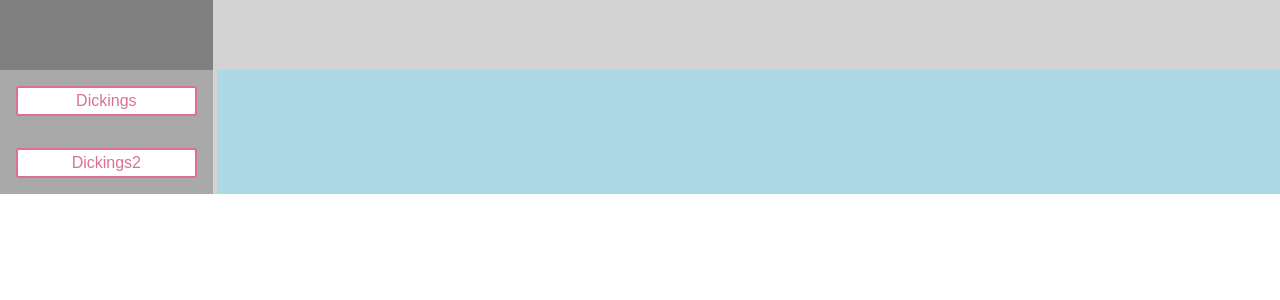
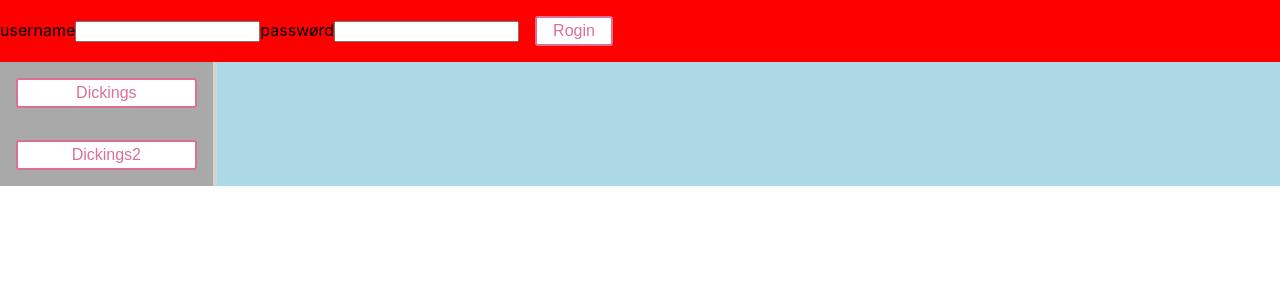
Before and after one commit to Andreasfv/reactjs-apollo-typescript-base, a React (Create React App) app: page / in a window 1280 px wide. Shown: the top 300 px of the page. Built offline with nearby package versions, Linux system fonts and the light colour scheme.

Commit message:
feat(header): Added header with simple login form

```diff
--- a/src/components/button/customButton.tsx
+++ b/src/components/button/customButton.tsx
@@ -4,8 +4,9 @@ import styled from "styled-components";
 
 interface ButtonProps {
     primary?: boolean;
-    className: string;
+    className?: string;
     children: string;
+    onClick?: () => void;
 }
 
 const BtnElement = styled.button<ButtonProps>`
@@ -20,8 +21,19 @@ const BtnElement = styled.button<ButtonProps>`
     border-radius: 3px;
 `;
 
-const Button: React.FC<ButtonProps> = ({ className, children }) => {
-    return <BtnElement className={className}>{children}</BtnElement>;
+const Button: React.FC<ButtonProps> = ({ className, children, onClick }) => {
+    return (
+        <BtnElement onClick={onClick} className={className}>
+            {children}
+        </BtnElement>
+    );
+};
+
+Button.defaultProps = {
+    onClick: () => {},
+    primary: false,
+    children: "",
+    className: "",
 };
 
 export default Button;
--- a/src/containers/AuthRouter.tsx
+++ b/src/containers/AuthRouter.tsx
@@ -1,4 +1,4 @@
-import React from "react";
+import React, { useEffect, useState } from "react";
 import styled from "styled-components";
 import FrontPage from "../modules/frontpage";
 import Bootstrap from "./bootstrap";
@@ -9,6 +9,10 @@ import {
     //Redirect,
 } from "react-router-dom";
 import AllShifts from "../modules/allshifts";
+import { useMutation } from "@apollo/client";
+import { VERIFY_USER } from "../util/queries/user";
+import User from "../types/User";
+import AuthContext from "../context/AuthContext";
 
 interface Props {
     mobile: boolean;
@@ -52,21 +56,37 @@ const HeaderWrapper = styled.header<HeaderWrapperProps>`
 `;
 
 interface RouterProps {}
-const AuthRouter: React.FC<RouterProps> = () => {
-    console.log("ROUTER WAS LOADED");
+const AuthRouter: React.FC<RouterProps> = (props) => {
+    const [getCookdUser, { loading, error, data }] = useMutation(VERIFY_USER);
+    const [auth, setAuth] = useState<User | null>(null);
+    console.log("authRouter", props);
+    useEffect(() => {
+        //getCookdUser({variables: {token: }})
+        console.log(auth);
+    }, [auth]);
     return (
+        <AuthContext.Provider
+            value={{
+                user: auth,
+                setUser: setAuth,
+            }}
+        >
             <Router>
                 <Routes>
+                    <>{auth ? auth?.username : ""}</>
                     <Route path="/" element={<Bootstrap />}>
                         <Route path="/frontpage" element={<FrontPage />} />
                         <Route
                             path="/mordi"
-                        element={<div>MORDI fortjener en blomst {"<3"}</div>}
+                            element={
+                                <div>MORDI fortjener en blomst {"<3"}</div>
+                            }
                         />
                         <Route path="/shifts" element={<AllShifts />} />
                     </Route>
                 </Routes>
             </Router>
+        </AuthContext.Provider>
     );
 };
 
--- a/src/containers/bootstrap.tsx
+++ b/src/containers/bootstrap.tsx
@@ -4,6 +4,8 @@ import SideBar from "./SideBar";
 import { Outlet } from "react-router-dom";
 import useMedia from "../util/hooks/media";
 import Header from "../modules/header/header";
+import { useContext } from "react";
+import AuthContext from "../context/AuthContext";
 
 // Query? after login I think, idk. this page should contain the setup after loging inn.
 //
@@ -47,8 +49,10 @@ const LayoutGrid = styled.div<LayoutGridProps>`
 
 interface BootstrapProps {}
 
-const Bootstrap: React.FC<BootstrapProps> = () => {
+const Bootstrap: React.FC<BootstrapProps> = (props, context) => {
     const [mobile, desktop] = useMedia();
+    const auth = useContext(AuthContext);
+    console.log("authContext?", auth);
     return (
         <LayoutGrid mobile={mobile}>
             <Header mobile={mobile} />
--- /dev/null
+++ b/src/context/AuthContext.ts
@@ -0,0 +1,10 @@
+import { createContext, Dispatch, SetStateAction } from "react";
+import User from "../types/User";
+
+export interface AuthContext {
+    user: User | null;
+    setUser: Dispatch<SetStateAction<User | null>>;
+}
+const AuthContext = createContext<AuthContext | null>(null);
+
+export default AuthContext;
--- a/src/modules/header/header.tsx
+++ b/src/modules/header/header.tsx
@@ -1,21 +1,66 @@
+import { useMutation, useQuery } from "@apollo/client";
 import React from "react";
+import { useRef } from "react";
+import { useEffect } from "react";
+import { useState } from "react";
 import styled from "styled-components";
+import Button from "../../components/button/customButton";
+import { LOGIN_USER, LoginData } from "../../util/queries/user";
+import AuthContext from "../../context/AuthContext";
+import { useContext } from "react";
+const HeaderWrapper = styled.header`
+    grid-area: header;
+    background-color: red;
+`;
 interface Props {
     mobile: boolean;
 }
+const Header: React.FC<Props> = () => {
+    const [usernameValue, setUsernameValue] = useState("");
+    const [passwordValue, setPasswordValue] = useState("");
+    const [loginUser, { loading, error, data }] =
+        useMutation<LoginData>(LOGIN_USER);
+    const auth = useContext(AuthContext);
+    const usernameRef = useRef();
+    const paasswordRef = useRef();
+    const handleUsername: React.ChangeEventHandler<HTMLInputElement> = (
+        event
+    ) => {
+        setUsernameValue(event.target.value);
+    };
 
-const HeaderWrapper = styled.header`
-    height: 70px;
-    background-color: gray;
-    width: 100%;
-    ##height: 100%;
-    position: relative;
-    z-index: 10000;
-    box-sizing: border-box;
-`;
+    const handlePassword: React.ChangeEventHandler<HTMLInputElement> = (
+        event
+    ) => {
+        setPasswordValue(event.target.value);
+    };
+    const handleLogin = () => {
+        loginUser({
+            variables: { username: usernameValue, password: passwordValue },
+        }).then((result) => {
+            console.log(data, "whatever this -> is ", result);
+            if (data && data.data.login.ok) {
+                auth?.setUser(data.data.login.user);
+            }
+        });
+    };
 
-const Header: React.FC<Props> = () => {
-    return <HeaderWrapper></HeaderWrapper>;
+    useEffect(() => {}, [data, error, loading]);
+
+    return (
+        <HeaderWrapper>
+            username
+            <input onChange={handleUsername} value={usernameValue} />
+            passwørd
+            <input onChange={handlePassword} value={passwordValue} />
+            <Button primary className="loginBTN" onClick={handleLogin}>
+                Rogin
+            </Button>
+            {loading ? <>LOOAAADING</> : null}
+            {error ? <p>{error.message}</p> : null}
+            {data ? <p>GOTTEM</p> : null}
+        </HeaderWrapper>
+    );
 };
 
 export default Header;
--- /dev/null
+++ b/src/util/queries/user.ts
@@ -0,0 +1,42 @@
+import { gql } from "@apollo/client";
+import User from "../../types/User";
+export interface LoginData {
+    data: {
+        login: {
+            ok: boolean;
+            user: User | null;
+            token: string | null;
+        };
+    };
+}
+export const LOGIN_USER = gql`
+    mutation LoginUser($username: String!, $password: String!) {
+        login(username: $username, password: $password) {
+            ok
+            token
+            user {
+                id
+                username
+                lastName
+                email
+                groups
+            }
+        }
+    }
+`;
+
+export const VERIFY_USER = gql`
+    mutation VerifyUser($token: String!) {
+        verifyUser(token: $token) {
+            ok
+            token
+        }
+    }
+`;
+
+const userGql = {
+    LOGIN_USER,
+    VERIFY_USER,
+};
+
+export default userGql;
```
Also changed, not shown: src/components/header.tsx (deleted, +0 -11 lines). Lines whose indentation alone changed are shown as unchanged.
